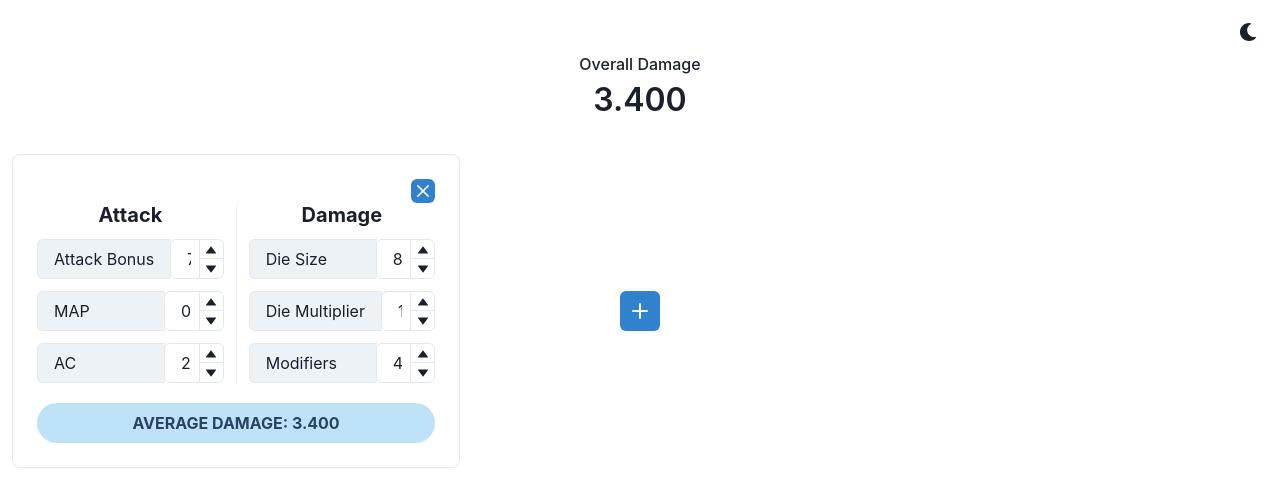
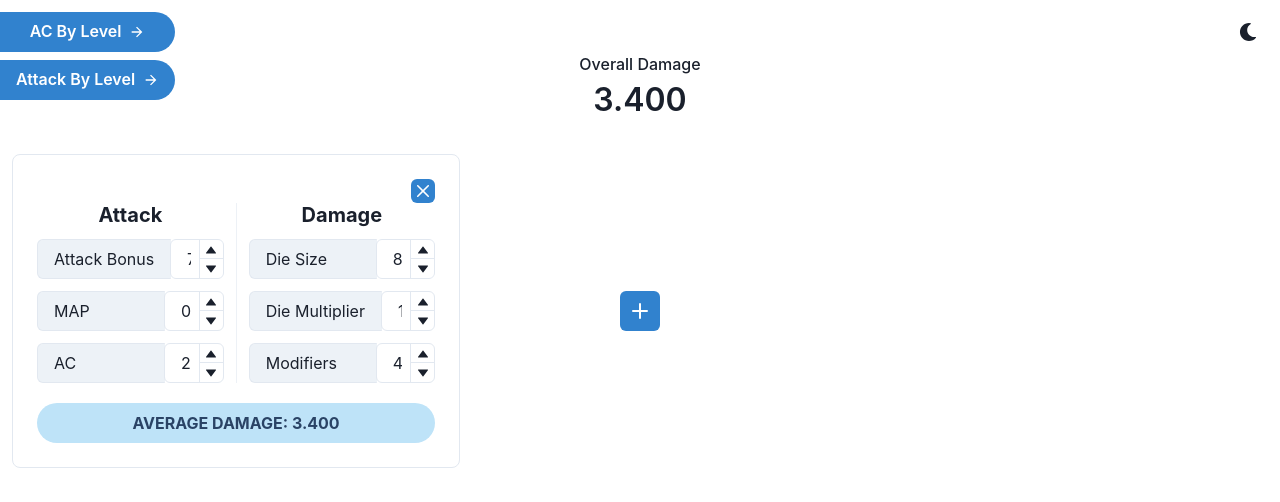
Before and after one commit to bendking/PF2SimpleCalculator, a React (Create React App) app in the folder pf2_simple_calculator/: page / in a window 1280 px wide. Shown: the top 502 px of the page. Built offline with nearby package versions, Linux system fonts and the light colour scheme.

Commit message:
Add info drawers (AC By Level & Attack By Level)

```diff
--- /dev/null
+++ b/pf2_simple_calculator/src/InfoDrawer.tsx
@@ -0,0 +1,79 @@
+import React from "react";
+
+import {
+  Button,
+  Drawer,
+  DrawerBody,
+  DrawerCloseButton,
+  DrawerContent,
+  DrawerFooter,
+  DrawerHeader,
+  DrawerOverlay,
+  useDisclosure,
+  Table,
+  Tbody,
+  Td,
+  Th,
+  Thead,
+  Tr,
+} from "@chakra-ui/react";
+import { ArrowForwardIcon } from "@chakra-ui/icons";
+
+const generateTableRow = (values: Array<number>) => (
+  <Tr>
+    {values.map((value) => (
+      <Td>{value}</Td>
+    ))}
+  </Tr>
+);
+
+type InfoDrawerProps = {
+  infoName: string;
+  tableHeaders: Array<string>;
+  tableRows: Array<Array<number>>;
+};
+
+export function InfoDrawer({ infoName, tableHeaders, tableRows }: InfoDrawerProps) {
+  const { isOpen, onOpen, onClose } = useDisclosure();
+  const btnRef: any = React.useRef();
+
+  const tableHeader = (
+    <Thead>
+      <Tr>
+        {tableHeaders.map((header) => (
+          <Th>{header}</Th>
+        ))}
+      </Tr>
+    </Thead>
+  );
+
+  const tableBody = <Tbody>{tableRows.map((row) => generateTableRow(row))}</Tbody>;
+
+  return (
+    <>
+      <Button
+        ref={btnRef}
+        colorScheme="blue"
+        onClick={onOpen}
+        rightIcon={<ArrowForwardIcon />}
+        borderRadius="0 30px 30px 0"
+      >
+        {infoName}
+      </Button>
+      <Drawer size="md" isOpen={isOpen} placement="left" onClose={onClose} finalFocusRef={btnRef}>
+        <DrawerOverlay />
+        <DrawerContent>
+          <DrawerCloseButton />
+          <DrawerHeader>{infoName}</DrawerHeader>
+
+          <DrawerBody>
+            <Table size="sm">
+              {tableHeader}
+              {tableBody}
+            </Table>
+          </DrawerBody>
+        </DrawerContent>
+      </Drawer>
+    </>
+  );
+}
--- a/pf2_simple_calculator/src/SimpleCalculator.tsx
+++ b/pf2_simple_calculator/src/SimpleCalculator.tsx
@@ -1,16 +1,18 @@
 import React, { useState, useCallback } from "react";
 
-import { SimpleGrid, VStack, HStack, Center } from "@chakra-ui/layout";
+import { SimpleGrid, VStack, HStack, Center, Box, Stack } from "@chakra-ui/layout";
 import { Stat, StatLabel, StatNumber, IconButton, Text } from "@chakra-ui/react";
 import { AddIcon } from "@chakra-ui/icons";
 
 import { SimpleStrike } from "./SimpleStrike";
+import { ACByLevel } from "./infoDrawers/ACByLevel";
+import { AttackByLevel } from "./infoDrawers/AttackByLevel";
 
 export function SimpleCalculator() {
   const [strikes, setStrikes] = useState<Record<string, number>>({ strike_1: 0 });
   const [strikeCounter, setStrikeCounter] = useState(1);
 
-  //  used to create, update and remove strikes from the strikesDamage object
+  //  create & update strikes
   const setStrike = useCallback(
     (strikeName: string, strikeValue: number) => {
       setStrikes((prev) => ({
@@ -33,8 +35,6 @@ export function SimpleCalculator() {
     setStrikeCounter((prevCounter) => prevCounter + 1);
   };
 
-  console.log(strikes);
-
   const overallDamage = Object.values(strikes).reduce((a, b) => a + b, 0);
 
   const strikesList = Object.keys(strikes).map((strike) => (
@@ -42,6 +42,13 @@ export function SimpleCalculator() {
   ));
 
   return (
+    <>
+      <Box position="fixed" left={0} >
+        <Stack>
+          <ACByLevel />
+          <AttackByLevel />
+        </Stack>
+      </Box>
       <VStack spacing={30}>
         <Stat>
           <StatLabel>
@@ -60,17 +67,6 @@ export function SimpleCalculator() {
           </Center>
         </SimpleGrid>
       </VStack>
+    </>
   );
 }
-
-// const removeStrike = (strikeName: string) => (
-// 	useCallback(
-// 		(strikeName: string) => {
-// 			setStrikesDamage((prev) => ({
-// 				...prev,
-// 				[strikeName]: undefined,
-// 			}));
-// 		},
-// 		[],
-// 	)
-// )
--- /dev/null
+++ b/pf2_simple_calculator/src/infoDrawers/ACByLevel.tsx
@@ -0,0 +1,40 @@
+import React from 'react'
+
+import { InfoDrawer } from '../InfoDrawer'
+
+const tableName = "AC By Level"
+const tableHeaders = ['Level', 'Extreme', 'High', 'Moderate', 'Low']
+const tableRows: Array<Array<number>> = [
+    [-1, 18, 15, 14, 12],
+    [0, 19, 16, 15, 13],
+    [1, 19, 16, 15, 13],
+    [2, 21, 18, 17, 15],
+    [3, 22, 19, 18, 16],
+    [4, 24, 21, 20, 18],
+    [5, 25, 22, 21, 19],
+    [6, 27, 24, 23, 21],
+    [7, 28, 25, 24, 22],
+    [8, 30, 27, 26, 24],
+    [9, 31, 28, 27, 25],
+    [10, 33, 30, 29, 27],
+    [11, 34, 31, 30, 28],
+    [12, 36, 33, 32, 30],
+    [13, 37, 34, 33, 31],
+    [14, 39, 36, 35, 33],
+    [15, 40, 37, 36, 34],
+    [16, 42, 39, 38, 36],
+    [17, 43, 40, 39, 37],
+    [18, 45, 42, 41, 39],
+    [19, 46, 43, 42, 40],
+    [20, 48, 45, 44, 42],
+    [21, 49, 46, 45, 43],
+    [22, 51, 48, 47, 45],
+    [23, 52, 49, 48, 46],
+    [24, 54, 51, 50, 48],
+]
+
+export function ACByLevel() {
+    return (
+        <InfoDrawer infoName={tableName} tableHeaders={tableHeaders} tableRows={tableRows}/>
+    )
+}
--- /dev/null
+++ b/pf2_simple_calculator/src/infoDrawers/AttackByLevel.tsx
@@ -0,0 +1,34 @@
+import React from 'react'
+
+import { InfoDrawer } from '../InfoDrawer'
+
+const tableName = "Attack By Level"
+const tableHeaders = ['Level', 'Caster', 'Martial', 'Fighter']
+const tableRows: Array<Array<number>> = [
+    [1, 6, 7, 9],
+    [2, 8, 9, 11], // +1 Potency Rune
+    [3, 9, 10, 12],
+    [4, 10, 11, 13],
+    [5, 12, 13, 16], // +2 Martial (Proficiency) / + 1 Caster (Ability)
+    [6, 13, 15, 17],
+    [7, 15, 16, 18],
+    [8, 16, 17, 19],
+    [9, 17, 18, 20],
+    [10, 18, 21, 23], // +1 Greater Potency Rune / +1 Martial (Ability)
+    [11, 21, 22, 24], // +2 Caster (Proficiency)
+    [12, 22, 23, 25],
+    [13, 23, 26, 28], // +2 Martial (Profiency)
+    [14, 24, 27, 29],
+    [15, 26, 28, 30], // +1 Caster (Ability)
+    [16, 28, 30, 32], // + 1 Major Potency Rune
+    [17, 29, 31, 33],
+    [18, 30, 32, 34],
+    [19, 31, 33, 36],
+    [20, 32, 35, 37], // +1 Martial
+]
+
+export function AttackByLevel() {
+    return (
+        <InfoDrawer infoName={tableName} tableHeaders={tableHeaders} tableRows={tableRows}/>
+    )
+}
```
Lines whose indentation alone changed are shown as unchanged.
